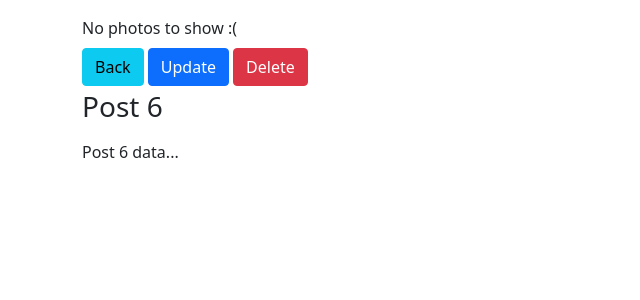
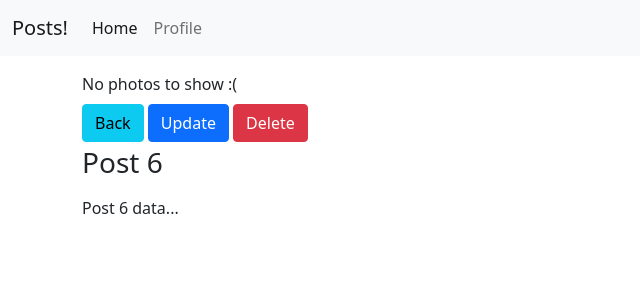
Before and after one commit to rsharm26/NAD-A04-DjangoApp, a Django app: page /7/ in a window 1280 px wide. Shown: the top 300 px of the page, without its empty margins (0-640 px from the left). Run offline with Django 4.2, Linux system fonts and the light colour scheme; a user stored in the database is signed in; data comes from the database, SQL or seed files in the repository; both versions use the stored data as it was after the commit; data that the repository does not hold is empty; some libraries are stand-ins or nearby versions.

Commit message:
Added minor finishing touches + navbar, WIP.

```diff
--- a/posts/templates/posts/detail.html
+++ b/posts/templates/posts/detail.html
@@ -50,10 +50,8 @@
                 <div class="modal-footer">
                     <form id="delete-form">
                         {% csrf_token %}
-                        <div class="modal-footer">
-                            <button type="submit" class="btn btn-danger">Delete</button>
-                            <button type="button" class="btn btn-success" data-bs-dismiss="modal">Cancel</button>
-                        </div>
+                        <button type="submit" class="btn btn-danger">Delete</button>
+                        <button type="button" class="btn btn-success" data-bs-dismiss="modal">Cancel</button>
                     </form>
                 </div>
             </div>
--- a/posts/utils.py
+++ b/posts/utils.py
@@ -1,6 +1,7 @@
 from .models import Post
 from profiles.models import Profile
 from django.http import HttpResponse
+from django.shortcuts import redirect
 
 def action_permission(func):
     def wrapper(request, **kwargs):
@@ -9,10 +10,8 @@ def action_permission(func):
         post = Post.objects.get(pk=pk)
 
         if profile.user == post.author.user:
-            print("lolz")
             return func(request, **kwargs)
         else:
-            print("bruh")
-            return HttpResponse('Access denied - you are not the author of this post (cannot delete)')
+            return redirect('posts:main-page')
 
     return wrapper
--- a/templates/base.html
+++ b/templates/base.html
@@ -30,7 +30,7 @@
   </head>
   <body>
     {% include "navbar.html" %}
-    <div class="container mt-3">
+    <div class="container mt-3 mb-3">
         {% block content %}
         {% endblock content %}
     </div>
--- a/templates/navbar.html
+++ b/templates/navbar.html
@@ -0,0 +1,21 @@
+{% url 'posts:main-page' as path_to_home %}
+{% url 'profiles:my-profile' as path_to_my_profile %}
+
+<nav class="navbar navbar-expand-lg navbar-light bg-light">
+    <div class="container-fluid">
+        <a class="navbar-brand" href="{{path_to_home}}">Posts!</a>
+            <button class="navbar-toggler" type="button" data-bs-toggle="collapse" data-bs-target="#navbarSupportedContent" aria-controls="navbarSupportedContent" aria-expanded="false" aria-label="Toggle navigation">
+                <span class="navbar-toggler-icon"></span>
+            </button>
+        <div class="collapse navbar-collapse" id="navbarSupportedContent">
+            <ul class="navbar-nav me-auto mb-2 mb-lg-0">
+                <li class="nav-item">
+                    <a class="nav-link active" {% if request.path == path_to_home %} active {% endif %} aria-current="page" href="{{path_to_home}}">Home</a>
+                </li>
+                <li class="nav-item">
+                    <a class="nav-link" {% if request.path == path_to_my_profile %} active {% endif %} href="{{path_to_my_profile}}">Profile</a>
+                </li>
+            </ul>
+        </div>
+    </div>
+</nav>
```
Also changed, not shown: db.sqlite3.
